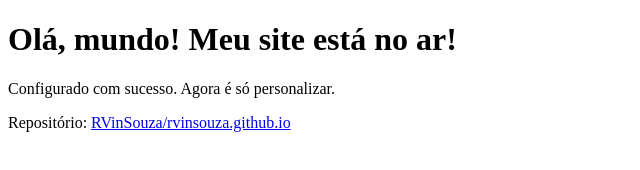
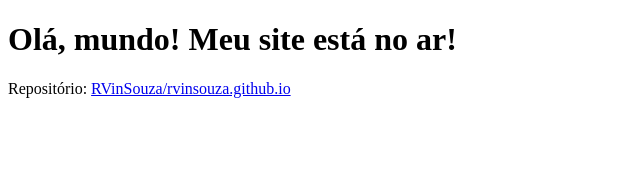
Before and after one commit to RViniSouza/rvinisouza.github.io, a plain HTML site: page index.html in a window 1280 px wide. Shown: the whole page, without its empty margins (0-640 px from the left). Drawn offline with Linux system fonts and the light colour scheme.

Commit message:
Update index.html

```diff
--- a/index.html
+++ b/index.html
@@ -6,7 +6,6 @@
 </head>
 <body>
     <h1>Olá, mundo! Meu site está no ar!</h1>
-    <p>Configurado com sucesso. Agora é só personalizar.</p>
     <p>Repositório: <a href="https://github.com/RVinSouza/rvinsouza.github.io">RVinSouza/rvinsouza.github.io</a></p>
 </body>
 </html>
```
